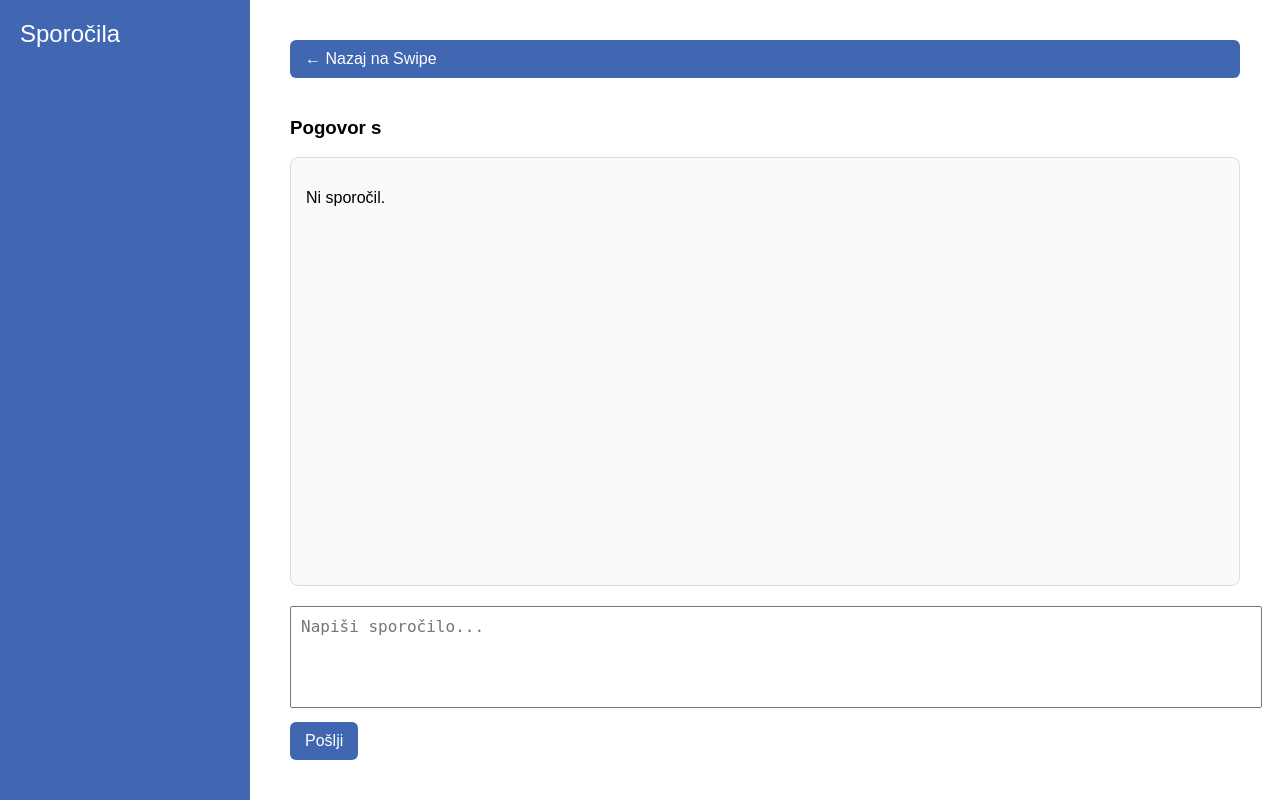
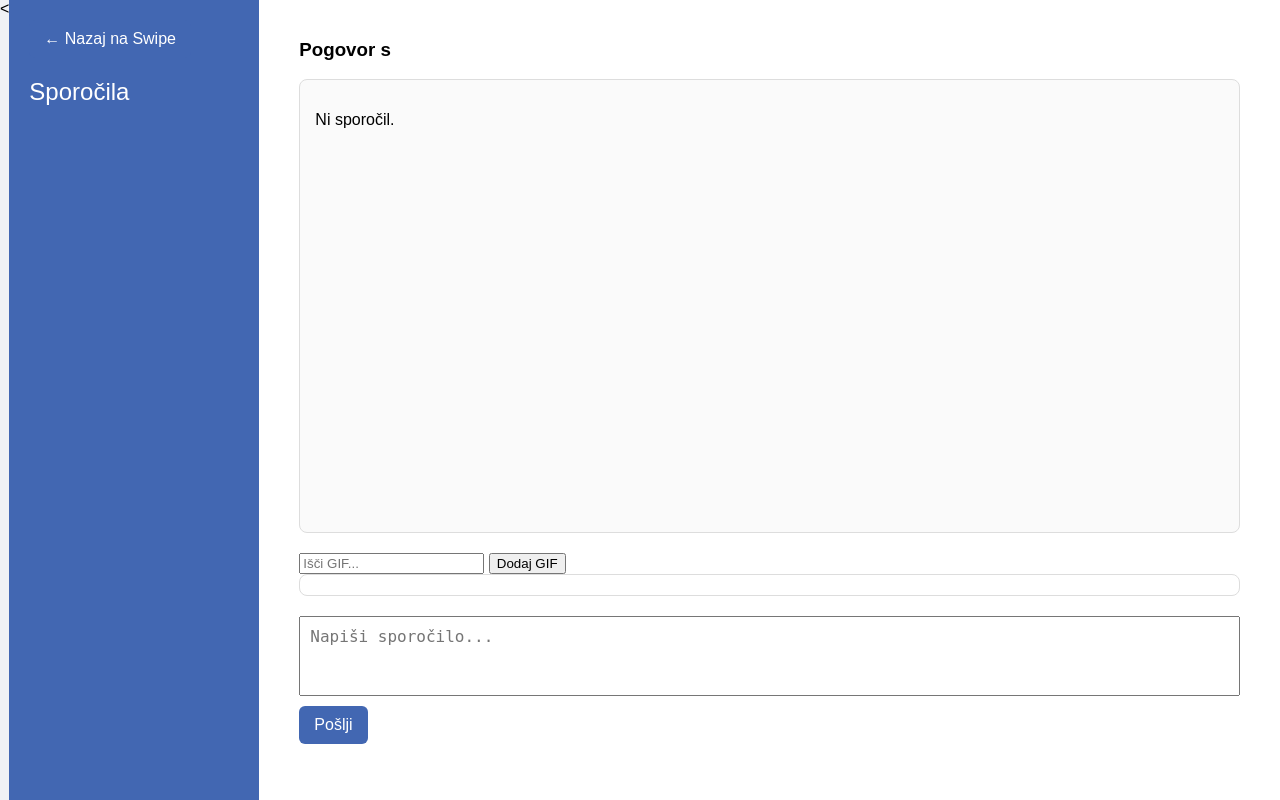
Before and after one commit to Bernik1/Zaklucna-naloga, a Flask app: template fitbuddy/templates/chat.html in a window 1280 px wide. Run offline with Flask 3, Linux system fonts and the light colour scheme; the template is opened without the code that fills it, so the values that code supplies are empty.

Commit message:
dodana koda

```diff
--- a/fitbuddy/app.py
+++ b/fitbuddy/app.py
@@ -2,6 +2,7 @@ from flask import Flask, render_template, redirect, url_for, flash, request, ses
 from tinydb import TinyDB, Query
 from werkzeug.security import generate_password_hash, check_password_hash
 from werkzeug.utils import secure_filename
+import requests
 import os
 from datetime import datetime
 
@@ -22,6 +23,26 @@ def allowed_file(filename):
 @app.route('/')
 def home():
     return render_template('index.html')
+
+GIPHY_API_KEY = "6MUnabIswTdYCrQEbOJXHnJ8yu0NeA5K"
+
+@app.route('/search_gifs')
+def search_gifs():
+    query = request.args.get('q', '')
+    if not query:
+        return jsonify({'data': []})
+
+    url = f'https://api.giphy.com/v1/gifs/search'
+    params = {
+        'api_key': GIPHY_API_KEY,
+        'q': query,
+        'limit': 10,
+        'rating': 'g'
+    }
+    response = requests.get(url, params=params)
+    data = response.json()
+    gifs = [{'id': gif['id'], 'url': gif['images']['downsized_medium']['url']} for gif in data.get('data', [])]
+    return jsonify({'data': gifs})
 
 @app.route('/login', methods=['GET', 'POST'])
 def login():
@@ -167,15 +188,17 @@ def chat(username):
 
     current_user = session['user_id']
     User = Query()
-    selected_user = users_table.search(User.username == username)
-    if not selected_user:
+
+    selected_user_obj = users_table.search(User.username == username)
+    if not selected_user_obj:
         flash('Uporabnik ne obstaja.', 'danger')
         return redirect(url_for('messages'))
-    selected_user = selected_user[0]
+    selected_user = username
 
-    sent_to = set([msg['to_user'] for msg in messages_table.search(User.from_user == current_user)])
-    received_from = set([msg['from_user'] for msg in messages_table.search(User.to_user == current_user)])
+    sent_to = set(msg['to_user'] for msg in messages_table.search(User.from_user == current_user))
+    received_from = set(msg['from_user'] for msg in messages_table.search(User.to_user == current_user))
     chat_users = list(sent_to.union(received_from))
+
     chats = []
     for u in chat_users:
         user = users_table.search(User.username == u)
@@ -205,9 +228,10 @@ def chat(username):
         ((User.from_user == current_user) & (User.to_user == username)) |
         ((User.from_user == username) & (User.to_user == current_user))
     )
-    messages = sorted(messages, key=lambda m: m.get('timestamp', ''))
+    messages_dicts = [dict(m) for m in messages]
+    messages_sorted = sorted(messages_dicts, key=lambda m: m.get('timestamp', ''))
 
-    return render_template('chat.html', chats=chats, selected_user=username, messages=messages, current_user=current_user)
+    return render_template('chat.html', chats=chats, selected_user=selected_user, messages=messages_sorted, current_user=current_user)
 
 @app.route('/logout')
 def logout():
--- a/fitbuddy/templates/chat.html
+++ b/fitbuddy/templates/chat.html
@@ -1,4 +1,4 @@
-<!DOCTYPE html>
+<<!DOCTYPE html>
 <html lang="sl">
 <head>
     <meta charset="UTF-8" />
@@ -47,21 +47,10 @@
         }
         .main-container {
             flex-grow: 1;
-            padding: 40px;
+            padding: 20px 40px 40px 40px;
             background: white;
             display: flex;
             flex-direction: column;
-        }
-        .back-btn {
-            display: inline-block;
-            margin-bottom: 20px;
-            padding: 10px 15px;
-            background-color: #4267B2;
-            color: white;
-            text-decoration: none;
-            border-radius: 6px;
-            font-weight: bold;
-            width: fit-content;
         }
         .messages {
             flex-grow: 1;
@@ -71,12 +60,16 @@
             margin-bottom: 20px;
             background: #fafafa;
             border-radius: 8px;
+            display: flex;
+            flex-direction: column;
+            gap: 8px;
         }
         .message {
-            margin-bottom: 10px;
+            max-width: 60%;
             padding: 8px 12px;
             border-radius: 15px;
-            max-width: 60%;
+            word-wrap: break-word;
+            display: inline-block;
         }
         .message.sent {
             background-color: #4CAF50;
@@ -105,77 +98,142 @@
             border: none;
             border-radius: 6px;
         }
-    </style>
-</head>
-<body>
+
+        /* Stil za GIF iskanje */
+        #gifSearchContainer {
+            margin-bottom: 20px;
+        }
+        #gifResults {
+            display: flex;
+            flex-wrap: wrap;
+            gap: 10px;
+            max-height: 200px;
+            overflow-y: auto;
+            border: 1px solid #ddd;
+            padding: 10px;
+            border-radius: 8px;
+            background: #fff;
+        }
+        #gifResults img {
+            cursor: pointer;
+            max-width: 100px;
+            border-radius: 8px;
+            transition: transform 0.2s;
+        }
+        #gifResults img:hover {
+            transform: scale(1.1);
+            border: 2px solid #4267B2;
+        }
+        .back-btn {
+            display: inline-block;
+            margin-bottom: 20px;
+            padding: 10px 15px;
+            background: #4267B2;
+            color: white;
+            text-decoration: none;
+            border-radius: 6px;
+            width: max-content;
+        }
     </style>
 </head>
 <body>
     <div class="sidebar">
+        <a href="{{ url_for('dashboard') }}" class="back-btn">← Nazaj na Swipe</a>
+
+
         <h2>Sporočila</h2>
         <ul class="chat-list">
             {% for chat in chats %}
             <li>
-                <a href="{{ url_for('chat', username=chat.username) }}" class="{% if selected_user == chat.username %}active{% endif %}">{{ chat.username }}</a>
+                <a href="{{ url_for('chat', username=chat['username']) }}" class="{% if selected_user == chat['username'] %}active{% endif %}">
+                    {{ chat['username'] }}
+                </a>
             </li>
             {% endfor %}
         </ul>
     </div>
-
     <div class="main-container">
-        <a href="{{ url_for('dashboard') }}" style="margin-bottom: 20px; display:inline-block; background:#4267B2; color:white; padding:10px 15px; border-radius:6px; text-decoration:none;">← Nazaj na Swipe</a>
         <h3>Pogovor s {{ selected_user }}</h3>
-
-        <div id="messages" class="messages">
+        <div class="messages" id="messages">
             {% if messages %}
                 {% for msg in messages %}
-                    <div class="message {% if msg.from_user == current_user %}sent{% else %}received{% endif %}">
-                        {{ msg.text }}
+                    <div class="message {% if msg['from_user'] == current_user %}sent{% else %}received{% endif %}">
+            {% if msg['text'] and msg['text'].startswith('http') and 'giphy.com' in msg['text'] %}
+                <img src="{{ msg['text'] }}" alt="GIF" style="max-width: 200px; border-radius: 10px;" />
+            {% else %}
+                {{ msg['text'] | e }}
+            {% endif %}
         </div>
     {% endfor %}
+
             {% else %}
                 <p>Ni sporočil.</p>
             {% endif %}
         </div>
 
-        <form id="messageForm">
+        <!-- GIF iskanje -->
+        <div id="gifSearchContainer">
+            <input type="text" id="gifSearchInput" placeholder="Išči GIF..." />
+            <button id="gifSearchBtn" type="button">Dodaj GIF</button>
+            <div id="gifResults"></div>
+        </div>
+
+        <form id="messageForm" method="POST">
             <textarea id="messageText" name="message_text" placeholder="Napiši sporočilo..." required></textarea>
             <button type="submit">Pošlji</button>
         </form>
     </div>
 
 <script>
-        const form = document.getElementById('messageForm');
-        const textarea = document.getElementById('messageText');
-        const messagesDiv = document.getElementById('messages');
+const apiKey = "6MUnabIswTdYCrQEbOJXHnJ8yu0NeA5K";
 
-        form.addEventListener('submit', function(e) {
-            e.preventDefault();
+const gifSearchInput = document.getElementById('gifSearchInput');
+const gifSearchBtn = document.getElementById('gifSearchBtn');
+const gifResults = document.getElementById('gifResults');
+const messageText = document.getElementById('messageText');
 
-            const text = textarea.value;
+gifSearchBtn.addEventListener('click', () => {
+    const query = gifSearchInput.value.trim();
+    if (!query) return alert('Vpiši ključno besedo za GIF.');
 
-            if (text.trim() === "") return;
-
-            fetch("{{ url_for('chat', username=selected_user) }}", {
-                method: "POST",
-                headers: {
-                    "Content-Type": "application/json",
-                    "X-Requested-With": "XMLHttpRequest"
-                },
-                body: JSON.stringify({ message_text: text })
-            })
+    fetch(`https://api.giphy.com/v1/gifs/search?api_key=${apiKey}&q=${encodeURIComponent(query)}&limit=10&rating=g`)
         .then(response => response.json())
         .then(data => {
-                if (data.success) {
-                    const msg = document.createElement("div");
-                    msg.className = "message sent";
-                    msg.textContent = text;
-                    messagesDiv.appendChild(msg);
-                    textarea.value = "";
-                    messagesDiv.scrollTop = messagesDiv.scrollHeight;
+            gifResults.innerHTML = '';
+            if (data.data.length === 0) {
+                gifResults.innerHTML = '<p>Ni rezultatov.</p>';
+                return;
             }
+            data.data.forEach(gif => {
+                const img = document.createElement('img');
+                img.src = gif.images.fixed_height_small.url;
+                img.alt = gif.title;
+                img.title = "Klikni za pošiljanje tega GIF-a";
+                img.addEventListener('click', () => sendGif(gif.images.original.url));
+                gifResults.appendChild(img);
+            });
+        })
+        .catch(err => {
+            console.error('Napaka pri iskanju GIF-ov:', err);
+            alert('Napaka pri iskanju GIF-ov.');
         });
 });
+
+function sendGif(gifUrl){
+    messageText.value = gifUrl;
+    fetch(window.location.pathname, {
+        method: 'POST',
+        headers: { 'Content-Type': 'application/x-www-form-urlencoded' },
+        body: new URLSearchParams({ message_text: gifUrl })
+    }).then(response => {
+        if(response.redirected){
+            window.location.href = response.url;
+        }
+    }).catch(err => {
+        console.error('Napaka pri pošiljanju GIF-a:', err);
+        alert('Napaka pri pošiljanju GIF-a.');
+    });
+}
 </script>
 </body>
 </html>
```
Also changed, not shown: fitbuddy/templates/dashboard.html (+100 -9 lines), users.json (+1 -1 lines), fitbuddy/static/uploads/banana copy 2.jpg (added), fitbuddy/static/uploads/banana copy 4.jpg (added), fitbuddy/static/uploads/banana copy.jpg (added), fitbuddy/static/uploads/banana.jpg (added), fitbuddy/static/uploads/img3.jpg (added), static/uploads/banana.jpg (added). Lines whose indentation alone changed are shown as unchanged.
